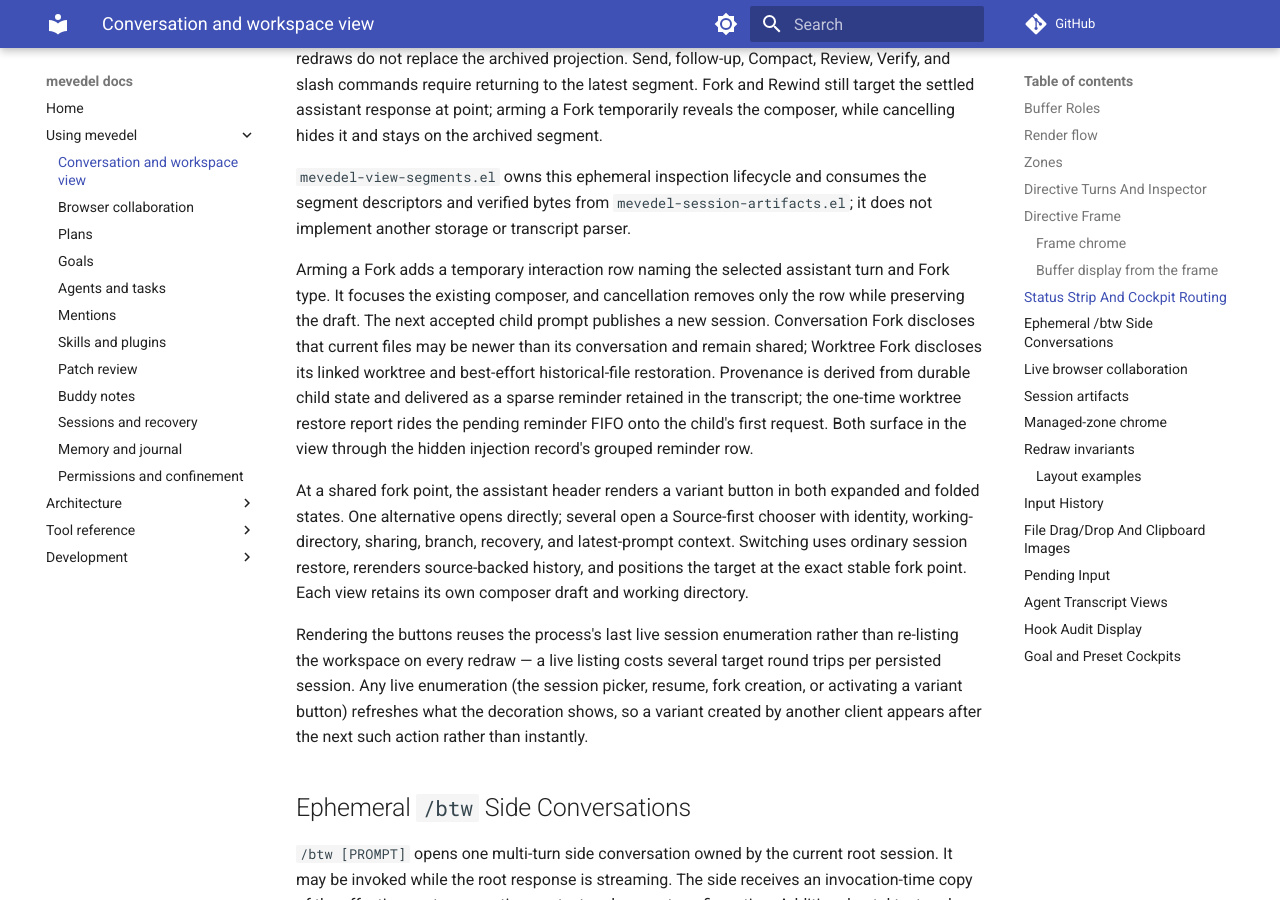
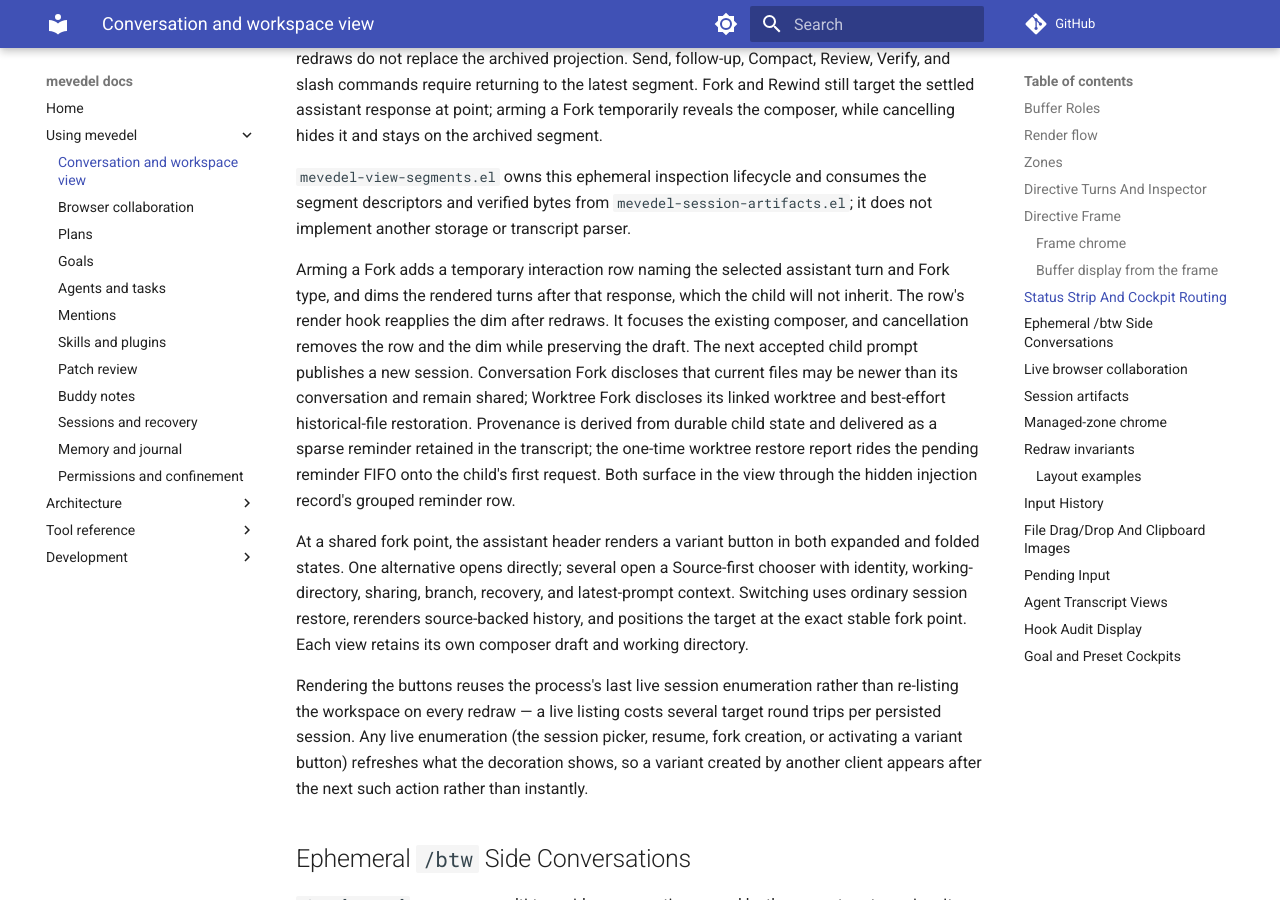
Before and after one commit to FrauH0lle/mevedel, an MkDocs documentation site: the page built from docs/view.md, in a window 1280 px wide and 900 px high, scrolled down 15460 px. Built offline with MkDocs 1.6.1 and Material for MkDocs 9.7.7, drawn with Linux system fonts in a browser that asks for light colours; comment, search, counter and statistics services are not loaded.

Commit message:
feat(view): Dim the turns an armed fork leaves out
Arming a Fork only named the turn number, so nothing in the transcript
showed where the child's conversation would end. Dim the rendered turns
after the selected response while the fork is armed; the armed row's
render hook reapplies the overlay after redraws, and cancel removes it.

```diff
--- a/docs/view.md
+++ b/docs/view.md
@@ -730,8 +730,10 @@
 it does not implement another storage or transcript parser.
 
 Arming a Fork adds a temporary interaction row naming the selected assistant
-turn and Fork type. It focuses the existing composer, and cancellation removes
-only the row while preserving the draft. The next accepted child prompt
+turn and Fork type, and dims the rendered turns after that response, which the
+child will not inherit. The row's render hook reapplies the dim after redraws.
+It focuses the existing composer, and cancellation removes the row and the dim
+while preserving the draft. The next accepted child prompt
 publishes a new session. Conversation Fork discloses that current files may be
 newer than its conversation and remain shared; Worktree Fork discloses its
 linked worktree and best-effort historical-file restoration. Provenance is
```
Also changed, not shown: docs/sessions.md (+1 -1 lines), 2 other files.
